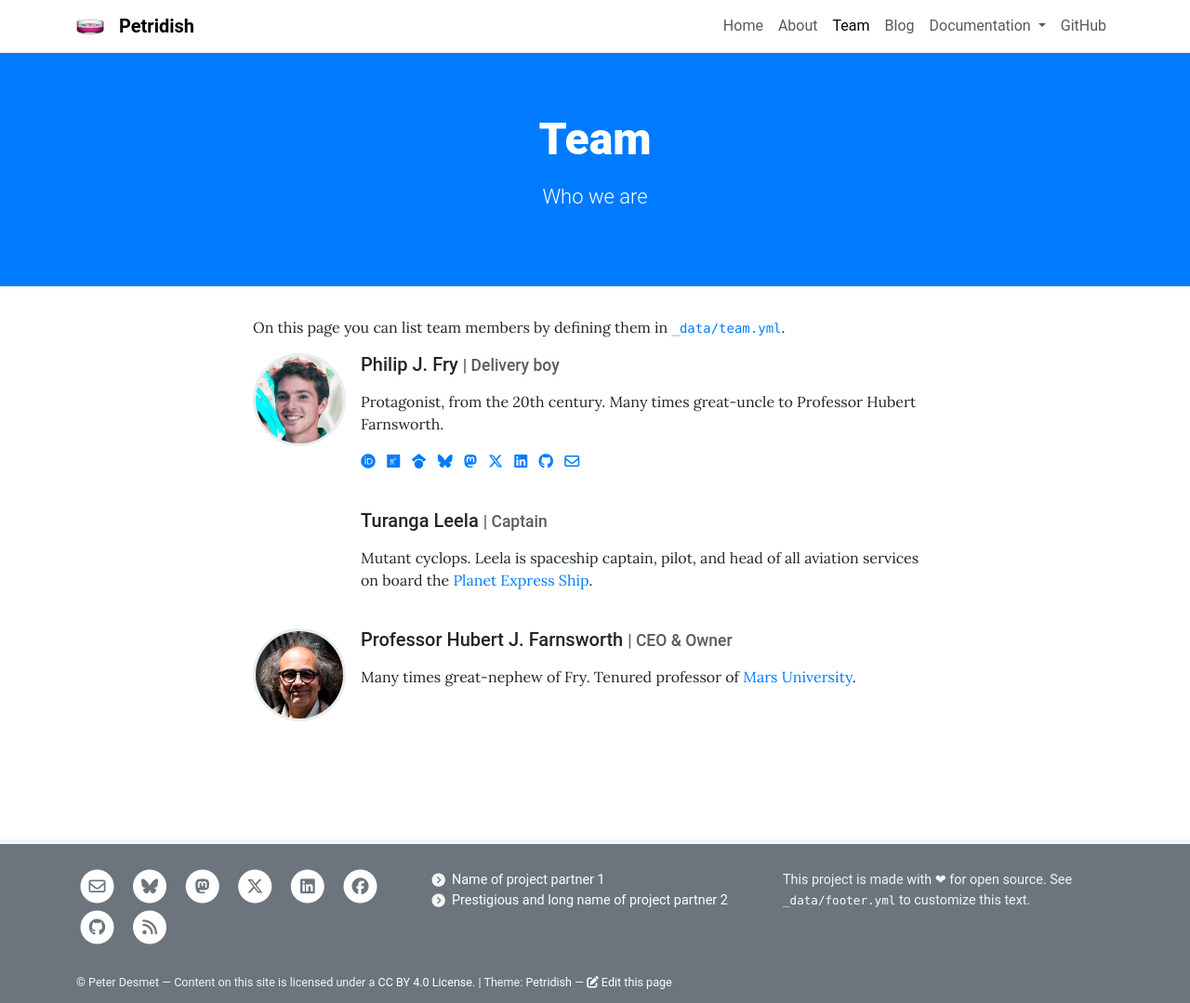
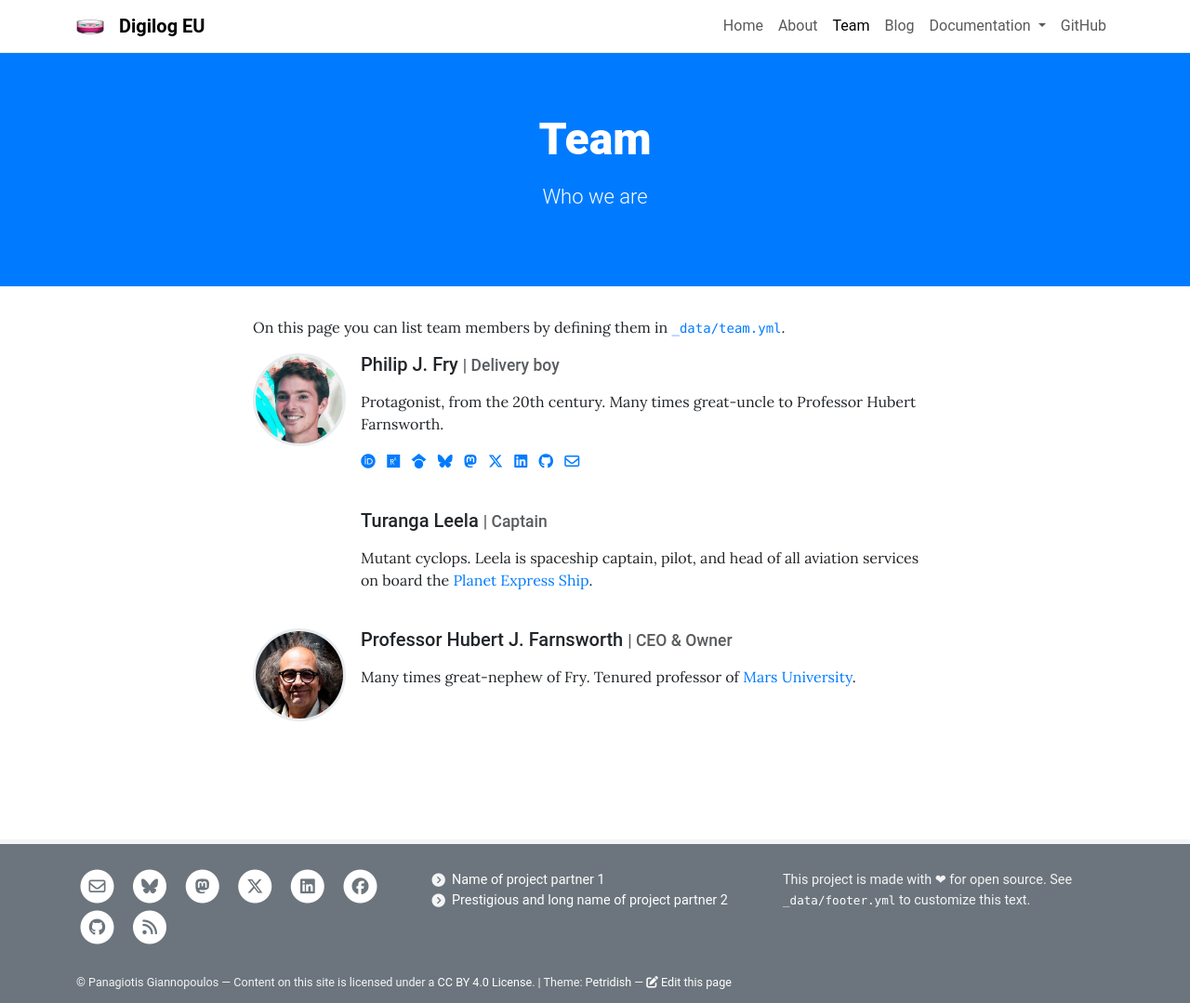
Before and after one commit to pgiannop/DigilogEU, a Jekyll site: the page built from pages/team.md, in a window 1280 px wide. Shown: the whole page at 93% size. Built offline with Jekyll 4.4.1, drawn with Linux system fonts in a browser that asks for light colours.

Commit message:
Update _config.yml

```diff
--- a/_config.yml
+++ b/_config.yml
@@ -1,7 +1,7 @@
 # SITE SETTINGS
-title: Petridish                        # Title in top navigation bar (navbar) and <head>
-author: Peter Desmet                    # Used for copyright statement in footer
-baseurl: "/petridish"                   # Only required if your site is in a directory e.g. https://username.github.io/sitename
+title: Digilog EU                        # Title in top navigation bar (navbar) and <head>
+author: Panagiotis Giannopoulos                    # Used for copyright statement in footer
+baseurl: "/pgiannop"                   # Only required if your site is in a directory e.g. https://username.github.io/sitename
                                         # which has url: "https://username.github.io" (no slash) and baseurl: "/sitename" (leading slash)
                                         # A baseurl affects internal links, see http://peterdesmet.com/petridish/markdown/#links
 
```
